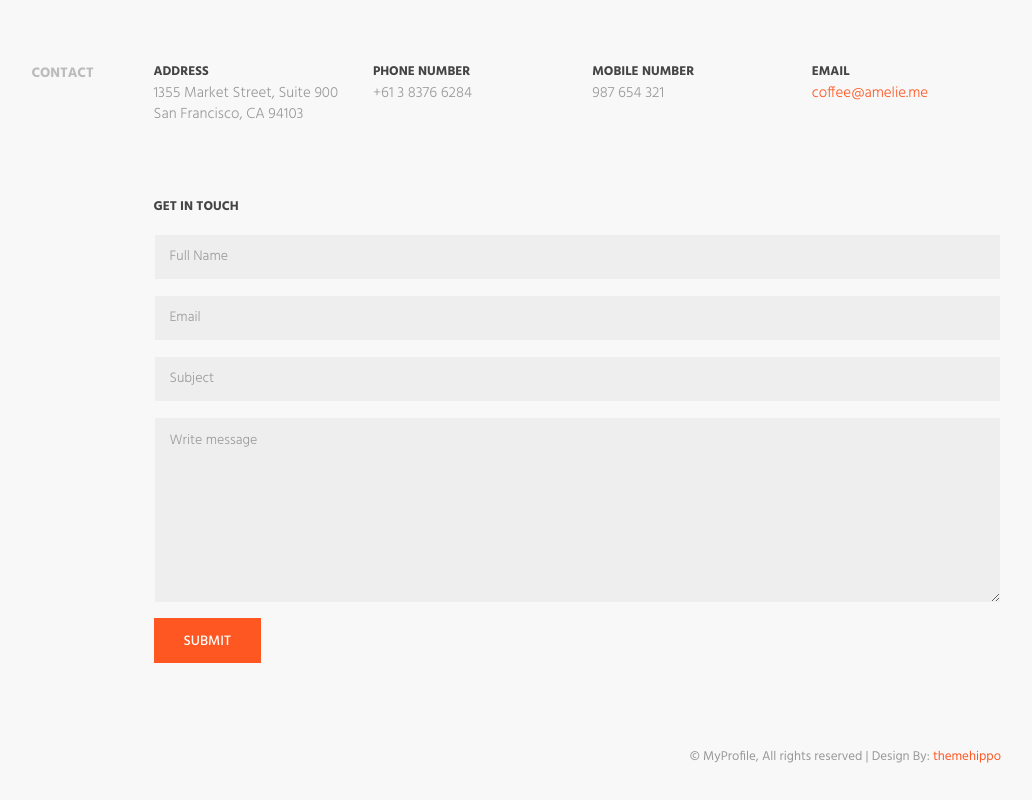
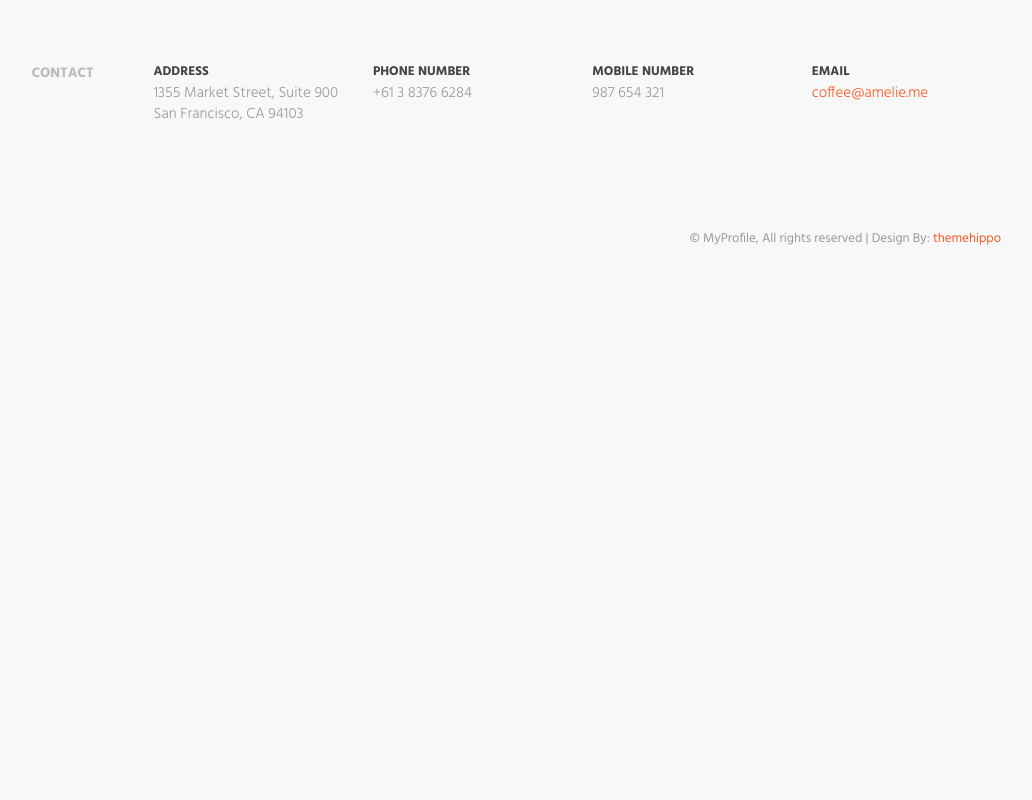
Before and after one commit to Pdipedro25/pdipedro25.github.io, a plain HTML site: page index.html in a window 1280 px wide. Shown: the part 2236-3036 px from the top of the page, without its empty margins (209-1241 px from the left). After the commit the page ends 2518 px from the top, so only its background shows below. Drawn offline with Linux system fonts and the light colour scheme.

Commit message:
Update index.html

```diff
--- a/index.html
+++ b/index.html
@@ -527,7 +527,7 @@
                 </div>
                 <!--.row-->
 
-                <div class="feedback-form">
+                <!-- <div class="feedback-form">
                     <h3>GET IN TOUCH</h3>
 
                     <form id="contactForm" action="sendemail.php" method="POST">
@@ -550,8 +550,8 @@
 
                         <button type="submit" class="btn btn-primary">Submit</button>
                     </form>
-                </div>
-                <!-- /.feedback-form -->
+                </div> -->
+                <!-- .feedback-form -->
 
             </div>
         </div>
```
